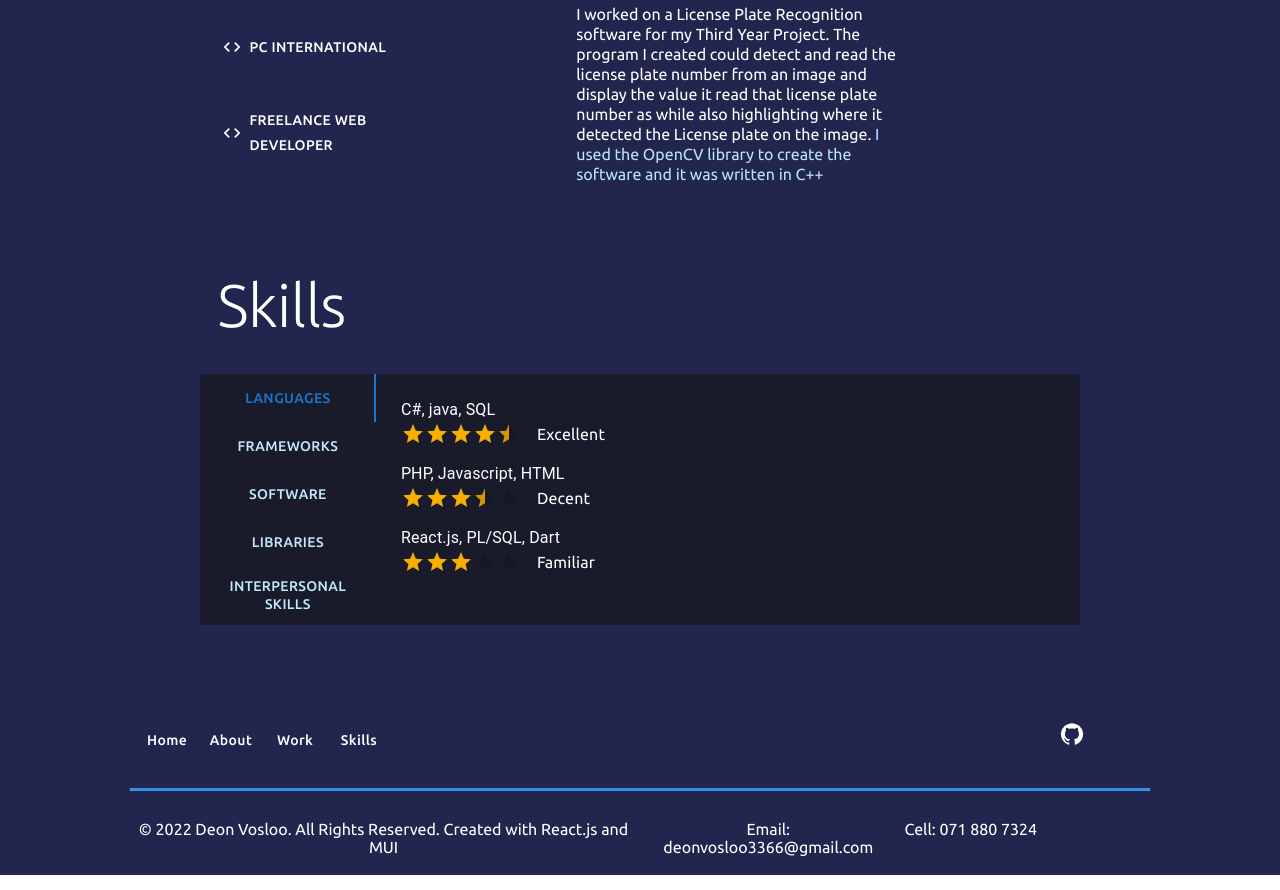
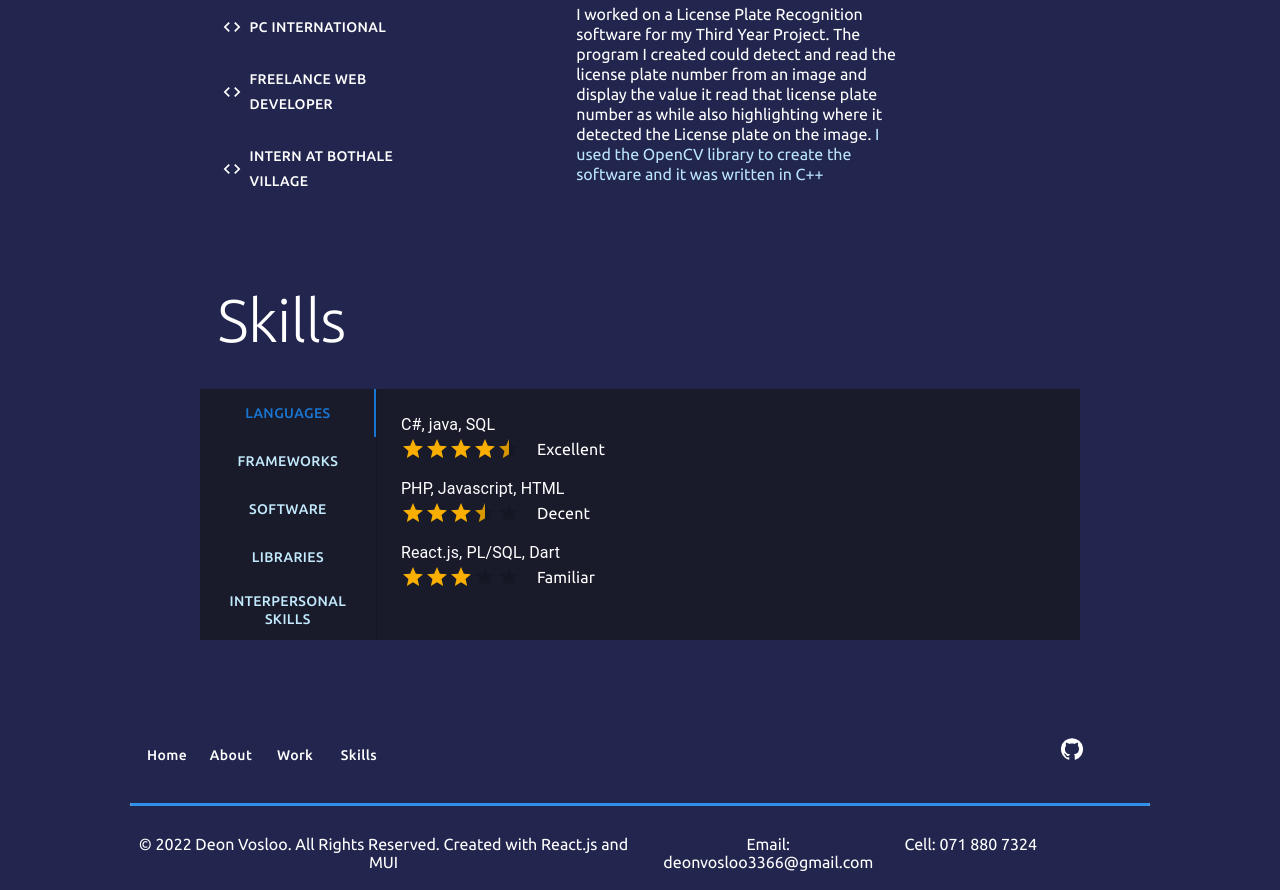
Before and after one commit to DeonVosloo/portfolio-website, a React (Create React App) app: page / in a window 1280 px wide. Shown: the part 980-1870 px from the top of the page. Built offline with nearby package versions, Linux system fonts and the light colour scheme.

Commit message:
Updated information

```diff
--- a/src/components/experiences/Experiencesbuttongrid.jsx
+++ b/src/components/experiences/Experiencesbuttongrid.jsx
@@ -33,13 +33,20 @@ export default function ExperiencesButtonGrid() {
       firstText: "I worked as a Freelance web developer working for myself. I created websites for customers that commissioned " +
       "such as a gaming clan that hosted their own games servers, where they still use the base website to this day. ",
       secondText: "I used HTML, CSS and Javascript to complete the websites that was commissioned."
+    },
+    {
+      id: "4",
+      duration: "23 September 2022 – 18 November 2022",
+      firstText: "I worked as a Intern developer at Belgium Campus Botlhale Village. I created API in ASP.NET that was then hosted on a server. " +
+      "I was part of two projects and with both projects I created the API's in ASP.NET and used Entity Framework to generate the databases.",
+      secondText: "I used ASP.NET and C# to create API's and used Entity Framework to generated the databases."
     }]
 
   const [active, setActive] = useState("");
 
   let StartActive = () =>
   {
-    if(active !== "1" && active !== "2" && active !== "3")
+    if(active !== "1" && active !== "2" && active !== "3" && active !== "4")
     {
       setActive("1");
     }
@@ -60,6 +67,8 @@ export default function ExperiencesButtonGrid() {
     else  if (act === "2")
       return true;
     else  if (act === "3")
+      return true;
+    else  if (act === "4")
       return true;
     else
     return false;
@@ -92,6 +101,14 @@ export default function ExperiencesButtonGrid() {
                 Freelance Web Developer
               </Button>
             </Grid>
+
+            <Grid item xs={12} md={9} lg={8}>
+              <Button id={"4"} variant={active === "4" ? "contained" : "text"}  startIcon={<CodeIcon/>} fullWidth= "true" sx={{
+                color: "white", display: "flex", justifyContent: "start", fontFamily: `Ubuntu, sans-serif`, textAlign: "start"
+                , bgcolor: active === "4" ? "#131631": "transparent"}} onClick={handleClick}>
+                Intern at Bothale Village
+              </Button>
+            </Grid>
         </Grid>
         <Grid item xs={11.5} md={7} lg={7} container spacing={0}>
         <Box>
@@ -117,6 +134,7 @@ export default function ExperiencesButtonGrid() {
             <Typography variant="p" color="white" sx={{fontFamily: `Ubuntu, sans-serif`, color: "#bbe5ff"}}>
               {experiencesData[CheckIfActiveIsValid(active) ? active -1 : 0].secondText}
             </Typography>
+
           </Grid>
 
         </Box>
--- a/src/components/skills/Skillstab.jsx
+++ b/src/components/skills/Skillstab.jsx
@@ -97,7 +97,7 @@ export default function Skillstab() {
 
         <Grid item xs={12}>
         <Typography variant="p" color="white">Flutter
-        <SkillsRating ratingVal={3}/></Typography>
+        <SkillsRating ratingVal={3.5}/></Typography>
     </Grid>
 
     <Grid item xs={12}>
@@ -107,6 +107,10 @@ export default function Skillstab() {
     <Grid item xs={12}>
         <Typography variant="p" color="white">Springboot
         <SkillsRating ratingVal={1.5}/></Typography>
+    </Grid>
+    <Grid item xs={12}>
+        <Typography variant="p" color="white">ASP.NET API's, Entity Framework
+        <SkillsRating ratingVal={4.5}/></Typography>
     </Grid>
 
         </Grid>
```
